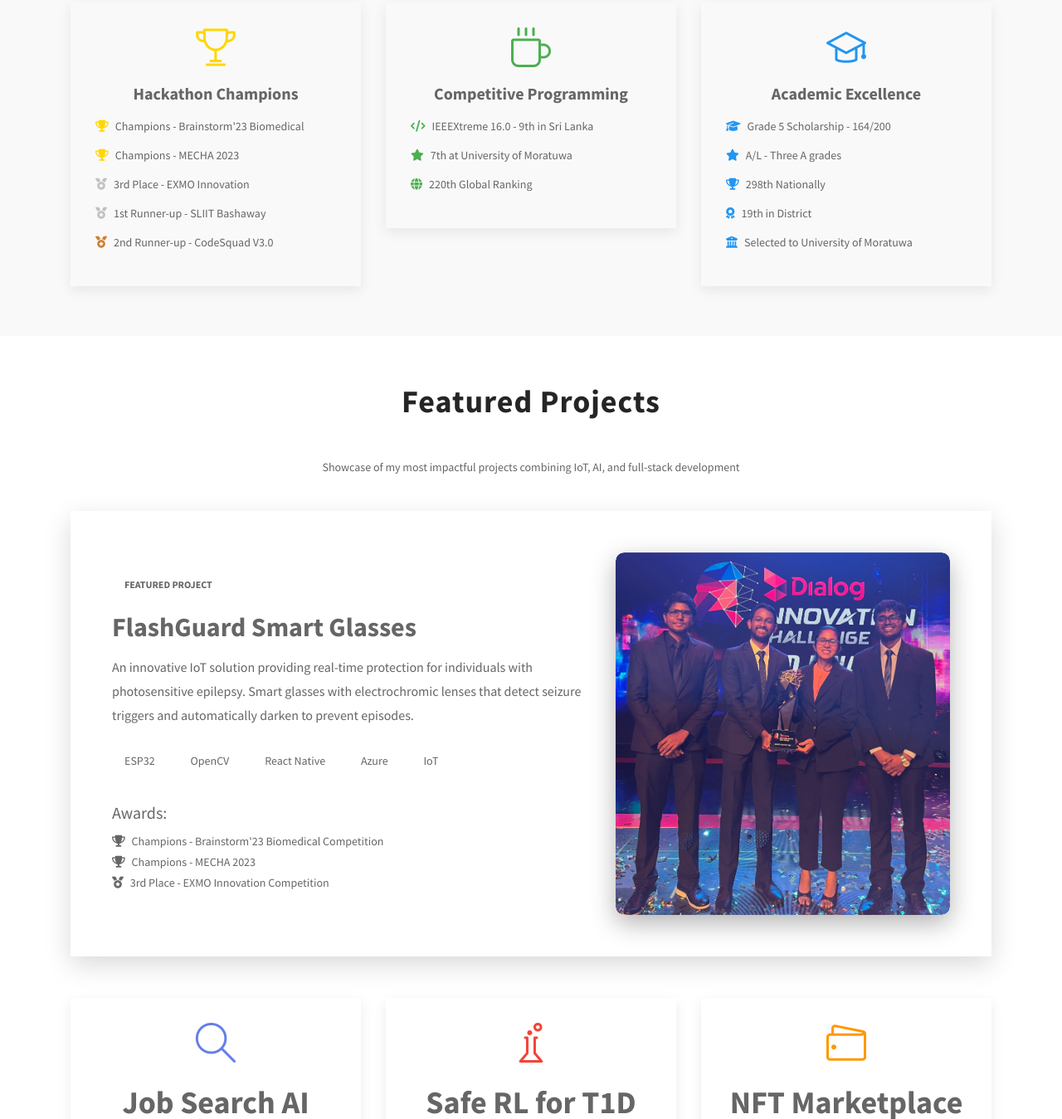
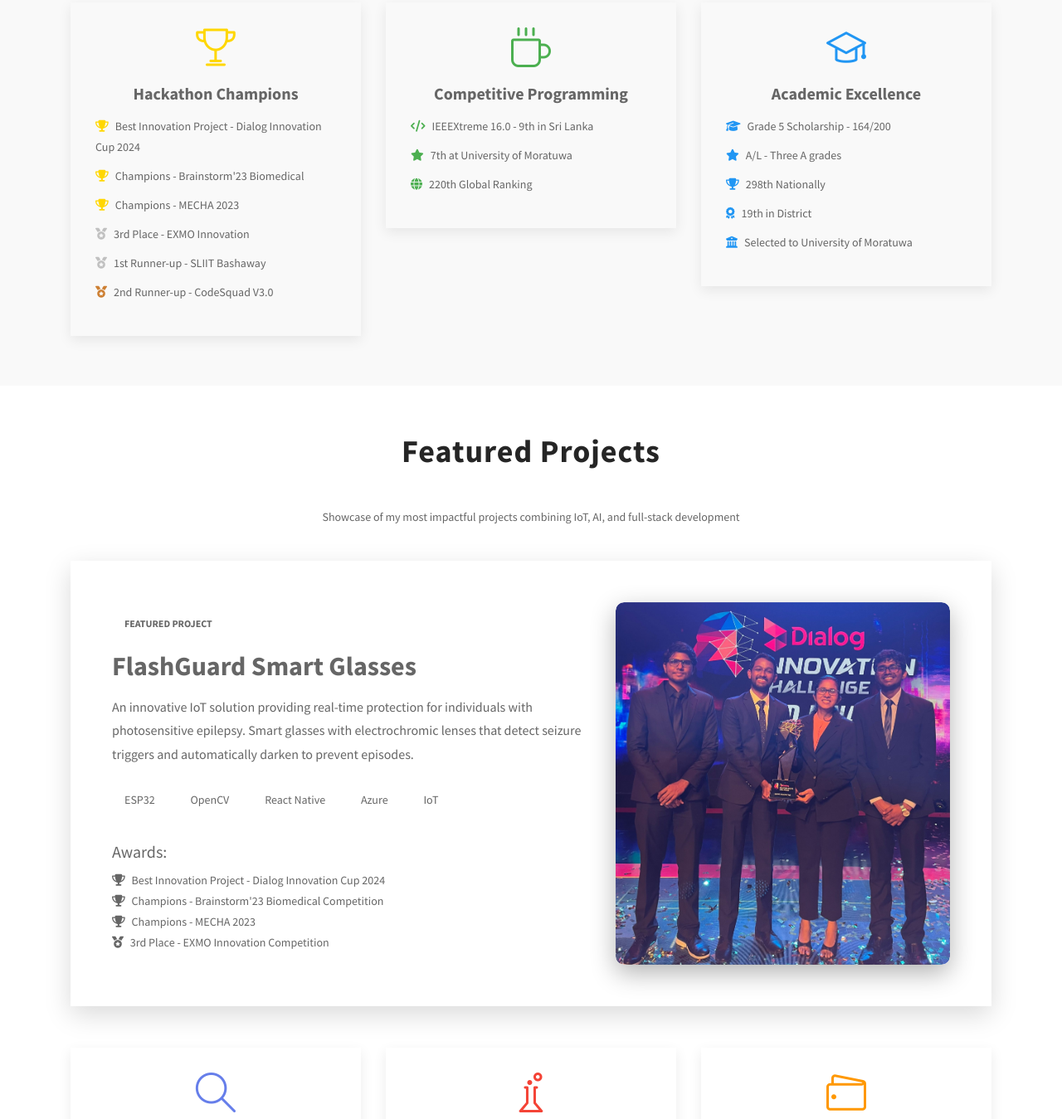
Before and after one commit to Damika-Anupama/Portfolio, a website built with webpack: page index.html in a window 1280 px wide. Shown: the part 3740-5089 px from the top of the page at 83% size. Built offline with nearby package versions, Linux system fonts and the light colour scheme; files whose address does not match are found by name.

Commit message:
Add dialog innovation cup update

```diff
--- a/index.html
+++ b/index.html
@@ -357,6 +357,7 @@
               </div>
               <h3 style="text-align: center; margin-bottom: 15px; font-size: 20px;">Hackathon Champions</h3>
               <ul style="list-style: none; padding: 0;">
+                <li style="margin-bottom: 10px;"><i class="fa fa-trophy" style="color: #FFD700; margin-right: 8px;"></i>Best Innovation Project - Dialog Innovation Cup 2024</li>
                 <li style="margin-bottom: 10px;"><i class="fa fa-trophy" style="color: #FFD700; margin-right: 8px;"></i>Champions - Brainstorm'23 Biomedical</li>
                 <li style="margin-bottom: 10px;"><i class="fa fa-trophy" style="color: #FFD700; margin-right: 8px;"></i>Champions - MECHA 2023</li>
                 <li style="margin-bottom: 10px;"><i class="fa fa-medal" style="color: #C0C0C0; margin-right: 8px;"></i>3rd Place - EXMO Innovation</li>
@@ -427,7 +428,8 @@
                     </div>
                     <div>
                       <h5 style="margin-bottom: 10px;">Awards:</h5>
-                      <p><i class="fa fa-trophy" style="margin-right: 5px;"></i> Champions - Brainstorm'23 Biomedical Competition<br>
+                      <p><i class="fa fa-trophy" style="margin-right: 5px;"></i> Best Innovation Project - Dialog Innovation Cup 2024<br>
+                      <i class="fa fa-trophy" style="margin-right: 5px;"></i> Champions - Brainstorm'23 Biomedical Competition<br>
                       <i class="fa fa-trophy" style="margin-right: 5px;"></i> Champions - MECHA 2023<br>
                       <i class="fa fa-medal" style="margin-right: 5px;"></i> 3rd Place - EXMO Innovation Competition</p>
                     </div>
```
